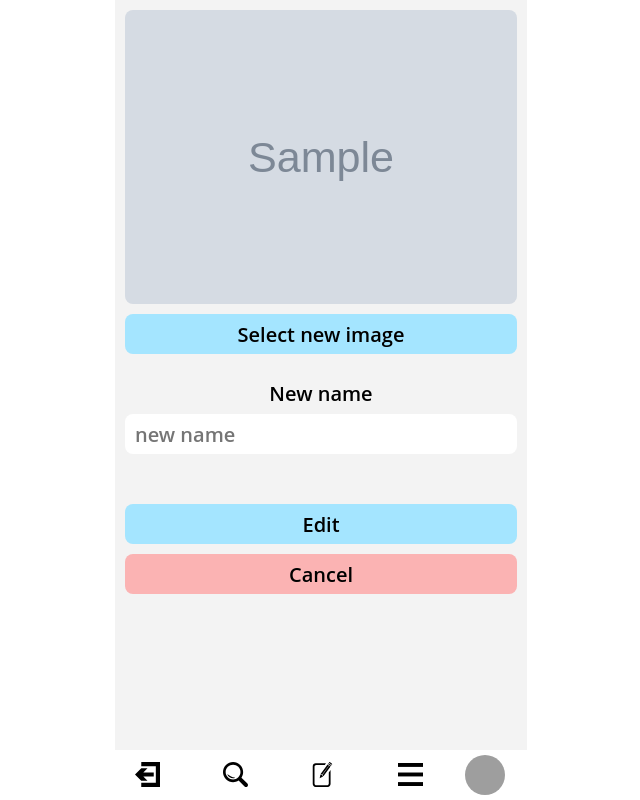
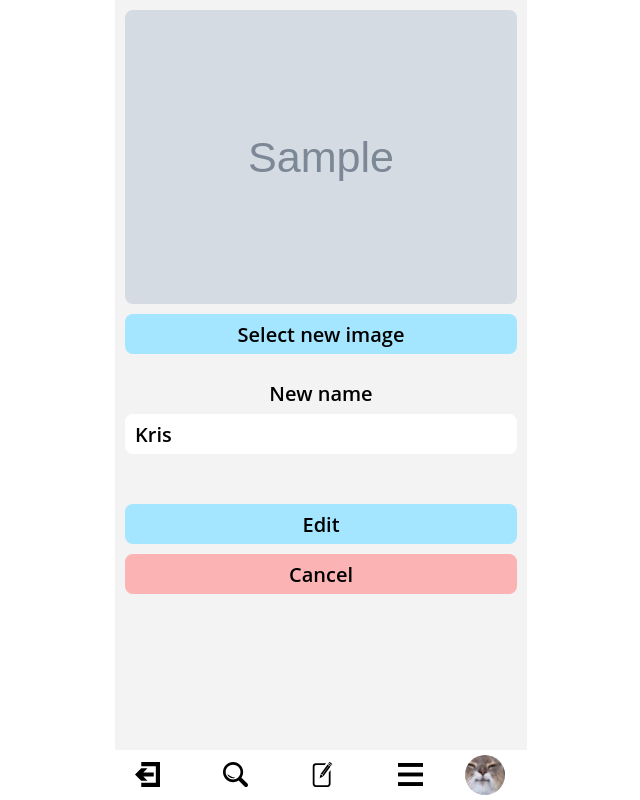
Before and after one commit to SmetankinSergei/course_work_3, a Flask app: template templates/user/edit_profile.html in a window 1280 px wide. Shown: the whole page, without its empty margins (319-959 px from the left). Run offline with Flask 3, Linux system fonts and the light colour scheme; data comes from the database, SQL or seed files in the repository; both versions use the stored data as it was after the commit; the template is opened without the code that fills it: values that come from a table or form of the project are taken from there, most other values are stand-ins (such as "Sample title", 1, 10 or a date in 2020); grey boxes marked "Sample" are stand-in pictures; grey boxes are pictures that could not be loaded.

Commit message:
add name input value in edit profile page

```diff
--- a/templates/user/edit_profile.html
+++ b/templates/user/edit_profile.html
@@ -16,7 +16,7 @@
 
     <div class="new_name">
         <p>New name</p>
-        <input type="text" name="new_username" placeholder="new name">
+        <input type="text" name="new_username" value="{{ user.username }}" placeholder="new name">
     </div>
     <div>
         <a href="/edit_profile/{{ user_photo }}">
@@ -26,7 +26,7 @@
 </form>
 
 <div>
-    <a href="/profile/{{ profile_holder.username }}">
+    <a href="/profile/{{ user.username }}">
         <button class="cancel_button" type="button">Cancel</button>
     </a>
 </div>
```
Also changed, not shown: instance/users.db.
